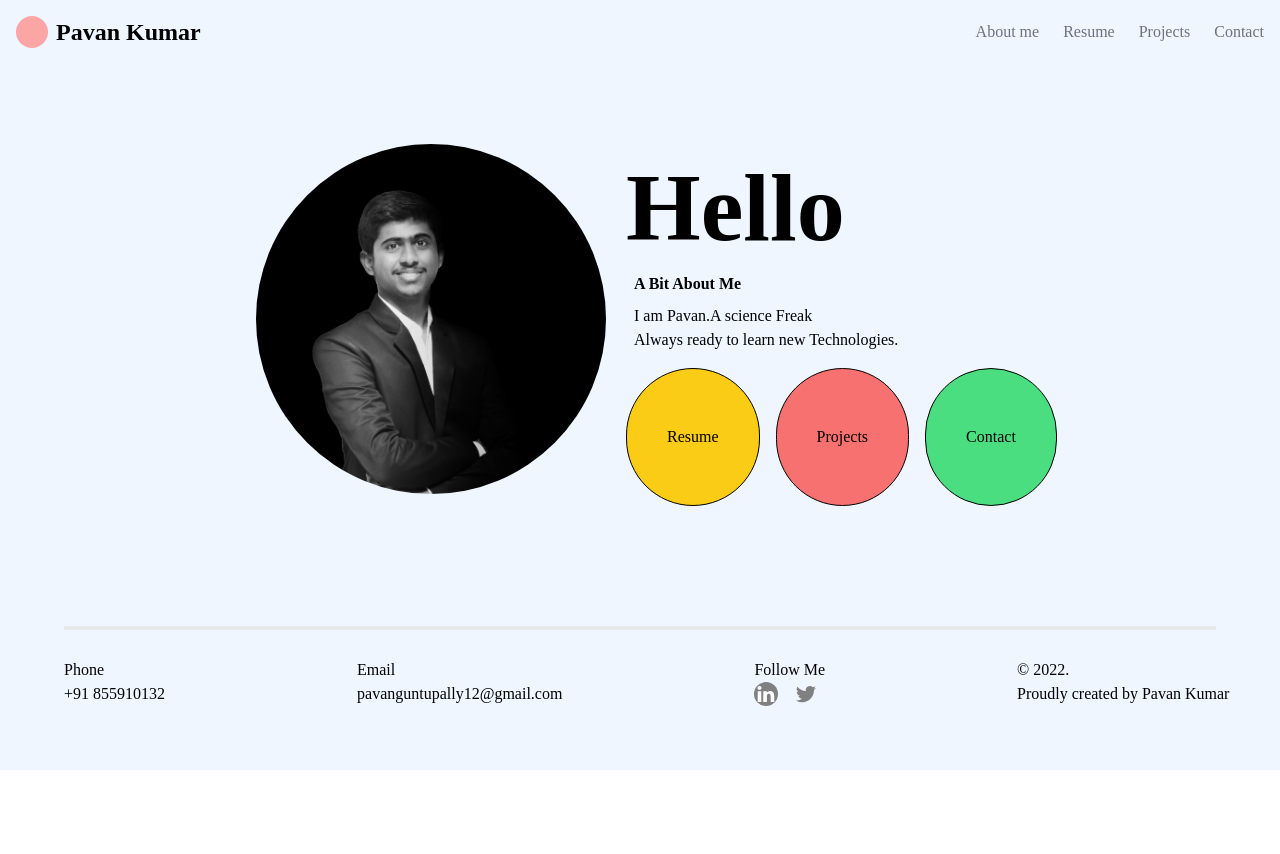
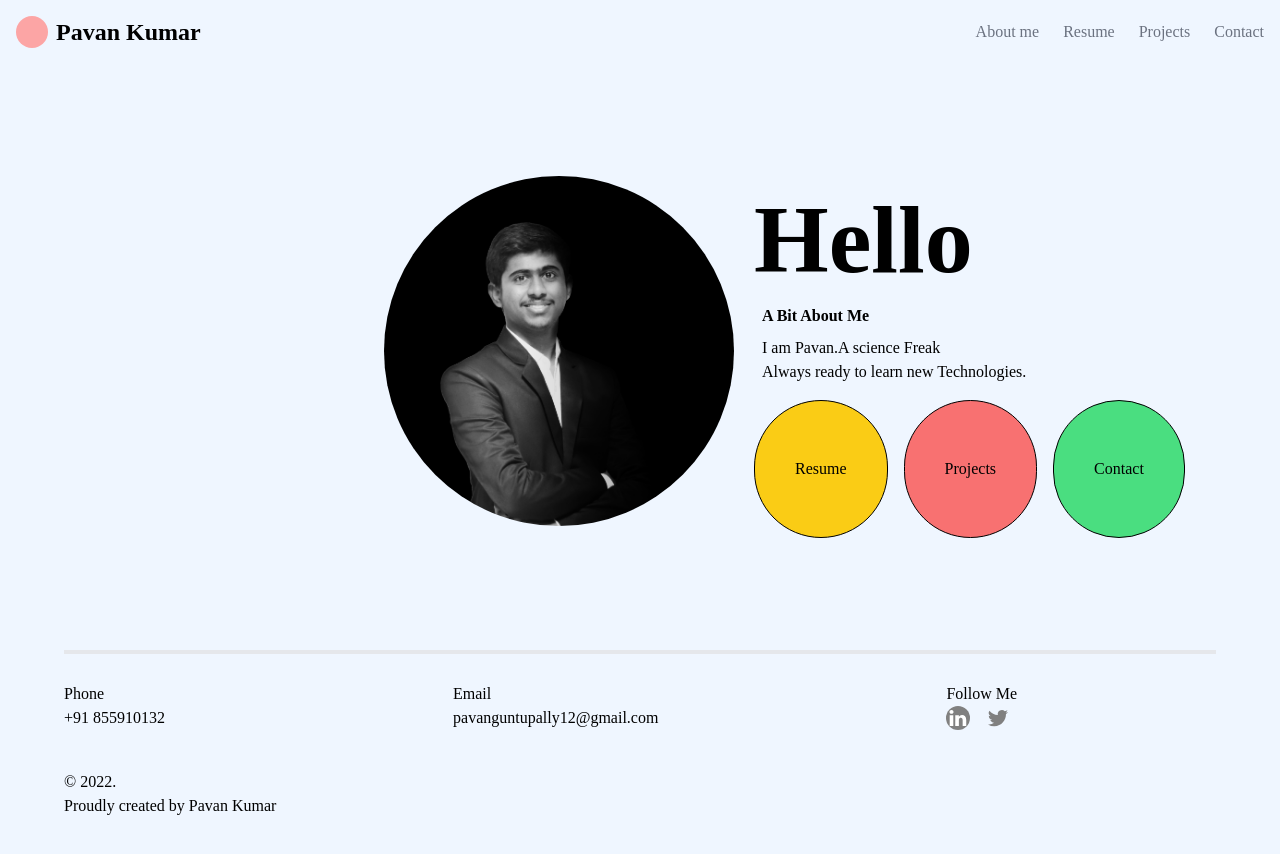
Before and after one commit to Pavan-rmes/portfolio, a React (Create React App) app: page / in a window 1280 px wide. Shown: the top 854 px of the page. Before the commit the page ends 800 px from the top, so only its background shows below. Built offline with nearby package versions, Linux system fonts and the light colour scheme.

Commit message:
fixed for large screens

```diff
--- a/src/App.js
+++ b/src/App.js
@@ -9,9 +9,9 @@ import {InstagramIcon} from "./icons/instagram"
 
 function App() {
   return (
-    <div>
+    <div className='bg-blue-50 lg:h-screen'>
       <Header />
-      <div className='bg-blue-50'>
+      <div>
       <Profile />
       <Footer />
       </div>
@@ -24,7 +24,7 @@ function Header(){
   const [isMenuClicked,setMenuClicked] = useState(false)
   return(
     <>
-      <nav className="relative px-4 py-4 flex justify-between bg-blue-50 items-center">
+      <nav className="relative px-4 py-4 flex justify-between items-center">
         <div className='flex items-center gap-x-2' >
           <div className='p-4 bg-red-300 rounded-full inline-block'></div>
           <a href="/" className="w-42 icon lin text-2xl font-semibold inline-block">Pavan Kumar</a>
@@ -102,8 +102,8 @@ function Header(){
 
 function Profile(){
   return(
-    <div className='py-5 md:py-20 animate-slide-in-bottom'>
-      <div className='flex flex-wrap gap-x-5 ml-4 mr-5 md:ml-64'>
+    <div className='py-5 bg-blue-50 lg:py-28 md:py-16 animate-slide-in-bottom'>
+      <div className='flex flex-wrap gap-x-5 ml-4 mr-5 md:ml-64 lg:ml-96'>
         <img src={pavanImg} className='profilepic' alt='pavan profilr pic' />
         <div>
           <p className='font-semibold text-8xl md:pt-4'>Hello</p>
@@ -123,9 +123,9 @@ function Profile(){
 
 function Footer(){
   return(
-    <div className='mt-10 animate-slide-in-bottom'>
+    <div className='pt- bg-blue-50 animate-slide-in-bottom'>
       <hr className='border-y-2 mx-4 md:mx-16' />
-      <div className='mt-2 mx-4 md:ml-16 flex flex-wrap gap-y-10 gap-x-48 mb-2 py-5 pb-16'>
+      <div className='mt-2 mx-4 md:ml-16 flex flex-wrap gap-y-10 gap-x-48 lg:gap-x-72 mb-2 py-5 pb-16'>
       <div>
         <p>Phone</p>
         <p>+91 855910132</p>
```
Also changed, not shown: 1 other file (tests, documents, lock files or other folders).
